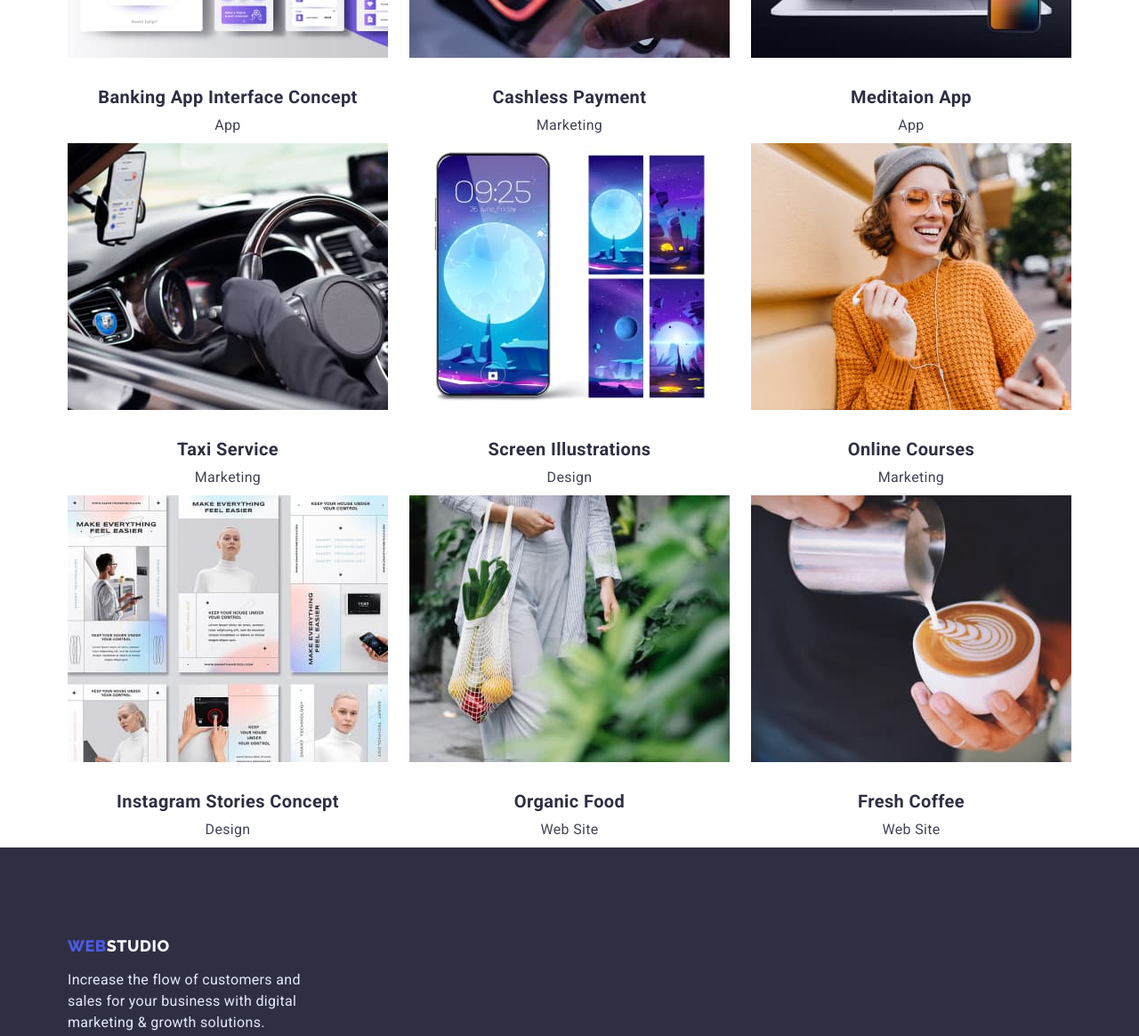
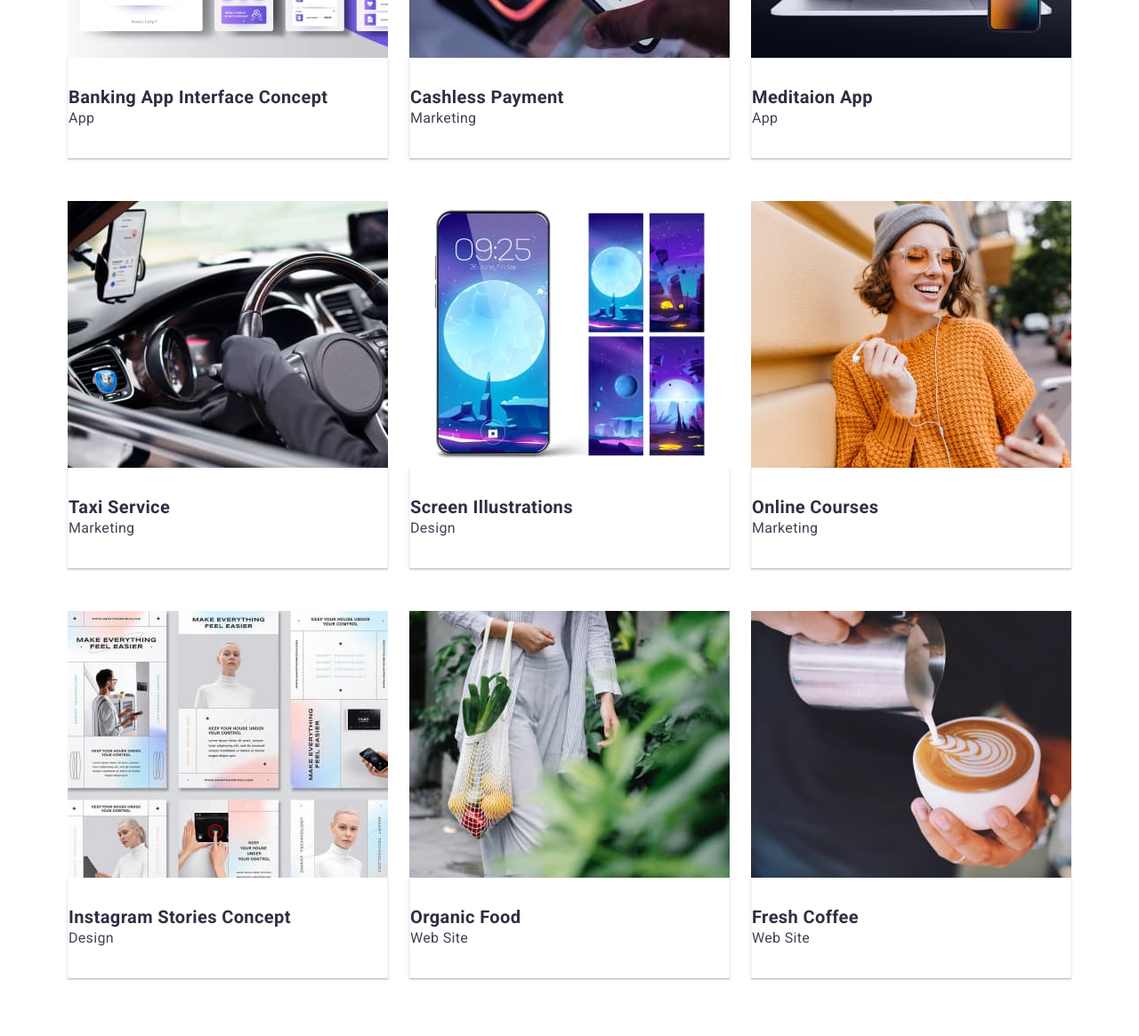
Before and after one commit to PetroShutak/goit-markup-hw-03, a plain HTML site: page portfolio.html in a window 1280 px wide. Shown: the part 520-1685 px from the top of the page at 89% size. Drawn offline with nearby package versions, Linux system fonts and the light colour scheme.

Commit message:
blackOut v.1.0

```diff
--- a/css/styles.css
+++ b/css/styles.css
@@ -73,8 +73,8 @@ body {
 
 .page-header {
   background-color: var(--page_header_bgr);
-  /* box-shadow: 0px 2px 1px rgba(46, 47, 66, 0.08), */
-  /* 0px 1px 1px rgba(46, 47, 66, 0.16), 0px 1px 6px rgba(46, 47, 66, 0.08); */
+  box-shadow: 0px 2px 1px rgba(46, 47, 66, 0.08),
+    0px 1px 1px rgba(46, 47, 66, 0.16), 0px 1px 6px rgba(46, 47, 66, 0.08);
 }
 /* ---Logo--- */
 .logo {
@@ -134,6 +134,8 @@ body {
 /* ----HERO----- */
 .hero {
   background-color: var(--hero_bgr_color);
+  padding-top: 192px;
+  padding-bottom: 192px;
 }
 .hero__heading {
   font-weight: 700;
@@ -143,7 +145,7 @@ body {
   letter-spacing: 0.02em;
   color: var(--hero__heading__color);
   width: 496px;
-  margin: 0 auto;
+  margin: 48px auto;
 }
 
 .hero__button {
@@ -162,7 +164,7 @@ body {
   padding-left: 32px;
   padding-right: 32px;
   display: block;
-  margin: 48px auto;
+  margin: 0 auto;
 }
 .hero__button:active {
   color: #ffffff;
@@ -197,8 +199,7 @@ body {
   margin-right: 24px;
 }
 .advantage_section {
-  display: flex;
-  margin: 0 auto;
+  padding-top: 120px;
 }
 .team {
   background-color: var(--team_bgr);
@@ -247,11 +248,14 @@ body {
   text-align: center;
 }
 .subtitle_dscr {
+  text-align: center;
+  padding-top: 32px;
+  padding-bottom: 32px;
   margin-bottom: 8px;
-  text-align: center;
-}
-.img_dscr {
-  margin-bottom: 32px;
+  border: 0.5px solid #f4f4fd;
+  border-top: none;
+  box-shadow: 0px 1px 6px rgba(46, 47, 66, 0.08),
+    0px 1px 1px rgba(46, 47, 66, 0.16), 0px 2px 1px rgba(46, 47, 66, 0.08);
 }
 
 /* ----FOOTER--- */
@@ -327,8 +331,21 @@ body {
   margin-top: 96px;
   margin-bottom: 72px;
 }
+.section_kind {
+  padding-bottom: 120px;
+}
 .elements {
   display: flex;
   flex-wrap: wrap;
-  justify-content: space-between;
+  column-gap: 24px;
+  row-gap: 48px;
 }
+.portfolio_dscr {
+  text-align: start;
+  padding-top: 32px;
+  padding-bottom: 32px;
+  border: 0.5px solid #f4f4fd;
+  border-top: none;
+  box-shadow: 0px 1px 6px rgba(46, 47, 66, 0.08),
+    0px 1px 1px rgba(46, 47, 66, 0.16), 0px 2px 1px rgba(46, 47, 66, 0.08);
+}
--- a/portfolio.html
+++ b/portfolio.html
@@ -74,128 +74,107 @@
             </li>
           </ul>
         </div>
-        <div class="container">
+        <div class="container section_kind">
           <h2 class="visually-hidden">Elements</h2>
           <ul class="list elements">
             <li>
               <a class="title link" href="">
                 <img
-                  class="img_dscr"
                   src="./images/8.jpg"
                   alt="Banking App Interface Concept"
                   width="360"
                 />
 
-                <h3 class="subtitle subtitle_dscr">
-                  Banking App Interface Concept
-                </h3>
-                <p class="description subtitle_dscr">App</p>
+                <div class="portfolio_dscr">
+                  <h3 class="subtitle">Banking App Interface Concept</h3>
+                  <p class="description">App</p>
+                </div>
+              </a>
+            </li>
+            <li>
+              <a class="title link" href="">
+                <img src="./images/9.jpg" alt="Cashless Payment" width="360" />
+
+                <div class="portfolio_dscr">
+                  <h3 class="subtitle">Cashless Payment</h3>
+                  <p class="description">Marketing</p>
+                </div>
+              </a>
+            </li>
+            <li>
+              <a class="title link" href="">
+                <img src="./images/10.jpg" alt="Meditaion App" width="360" />
+
+                <div class="portfolio_dscr">
+                  <h3 class="subtitle">Meditaion App</h3>
+                  <p class="description">App</p>
+                </div>
+              </a>
+            </li>
+            <li>
+              <a class="title link" href="">
+                <img src="./images/11.jpg" alt="Taxi Service" width="360" />
+
+                <div class="portfolio_dscr">
+                  <h3 class="subtitle">Taxi Service</h3>
+                  <p class="description">Marketing</p>
+                </div>
               </a>
             </li>
             <li>
               <a class="title link" href="">
                 <img
-                  class="img_dscr"
-                  src="./images/9.jpg"
-                  alt="Cashless Payment"
+                  src="./images/12.jpg"
+                  alt="Screen Illustrations"
                   width="360"
                 />
 
-                <h3 class="subtitle subtitle_dscr">Cashless Payment</h3>
-                <p class="description subtitle_dscr">Marketing</p>
+                <div class="portfolio_dscr">
+                  <h3 class="subtitle">Screen Illustrations</h3>
+                  <p class="description">Design</p>
+                </div>
+              </a>
+            </li>
+            <li>
+              <a class="title link" href="">
+                <img src="./images/13.jpg" alt="Online Courses" width="360" />
+
+                <div class="portfolio_dscr">
+                  <h3 class="subtitle">Online Courses</h3>
+                  <p class="description">Marketing</p>
+                </div>
               </a>
             </li>
             <li>
               <a class="title link" href="">
                 <img
-                  class="img_dscr"
-                  src="./images/10.jpg"
-                  alt="Meditaion App"
-                  width="360"
-                />
-
-                <h3 class="subtitle subtitle_dscr">Meditaion App</h3>
-                <p class="description subtitle_dscr">App</p>
-              </a>
-            </li>
-            <li>
-              <a class="title link" href="">
-                <img
-                  class="img_dscr"
-                  src="./images/11.jpg"
-                  alt="Taxi Service"
-                  width="360"
-                />
-
-                <h3 class="subtitle subtitle_dscr">Taxi Service</h3>
-                <p class="description subtitle_dscr">Marketing</p>
-              </a>
-            </li>
-            <li>
-              <a class="title link" href="">
-                <img
-                  class="img_dscr"
-                  src="./images/12.jpg"
-                  alt="Screen Illustrations"
-                  width="360"
-                />
-
-                <h3 class="subtitle subtitle_dscr">Screen Illustrations</h3>
-                <p class="description subtitle_dscr">Design</p>
-              </a>
-            </li>
-            <li>
-              <a class="title link" href="">
-                <img
-                  class="img_dscr"
-                  src="./images/13.jpg"
-                  alt="Online Courses"
-                  width="360"
-                />
-
-                <h3 class="subtitle subtitle_dscr">Online Courses</h3>
-                <p class="description subtitle_dscr">Marketing</p>
-              </a>
-            </li>
-            <li>
-              <a class="title link" href="">
-                <img
-                  class="img_dscr"
                   src="./images/14.jpg"
                   alt="Instagram Stories Concept"
                   width="360"
                 />
 
-                <h3 class="subtitle subtitle_dscr">
-                  Instagram Stories Concept
-                </h3>
-                <p class="description subtitle_dscr">Design</p>
+                <div class="portfolio_dscr">
+                  <h3 class="subtitle">Instagram Stories Concept</h3>
+                  <p class="description">Design</p>
+                </div>
               </a>
             </li>
             <li>
               <a class="title link" href="">
-                <img
-                  class="img_dscr"
-                  src="./images/15.jpg"
-                  alt="Organic Food"
-                  width="360"
-                />
-
-                <h3 class="subtitle subtitle_dscr">Organic Food</h3>
-                <p class="description subtitle_dscr">Web Site</p>
+                <img src="./images/15.jpg" alt="Organic Food" width="360" />
+                <div class="portfolio_dscr">
+                  <h3 class="subtitle">Organic Food</h3>
+                  <p class="description">Web Site</p>
+                </div>
               </a>
             </li>
             <li>
               <a class="title link" href="">
-                <img
-                  class="img_dscr"
-                  src="./images/16.jpg"
-                  alt="Fresh Coffee"
-                  width="360"
-                />
-
-                <h3 class="subtitle subtitle_dscr">Fresh Coffee</h3>
-                <p class="description subtitle_dscr">Web Site</p>
+                <img src="./images/16.jpg" alt="Fresh Coffee" width="360" />
+                <div class="portfolio_dscr">
+                  <h3 class="subtitle">Fresh Coffee</h3>
+                  <p class="description">Web Site</p>
+                </div>
               </a>
             </li>
           </ul>
```
Also changed, not shown: index.html (+21 -13 lines).
